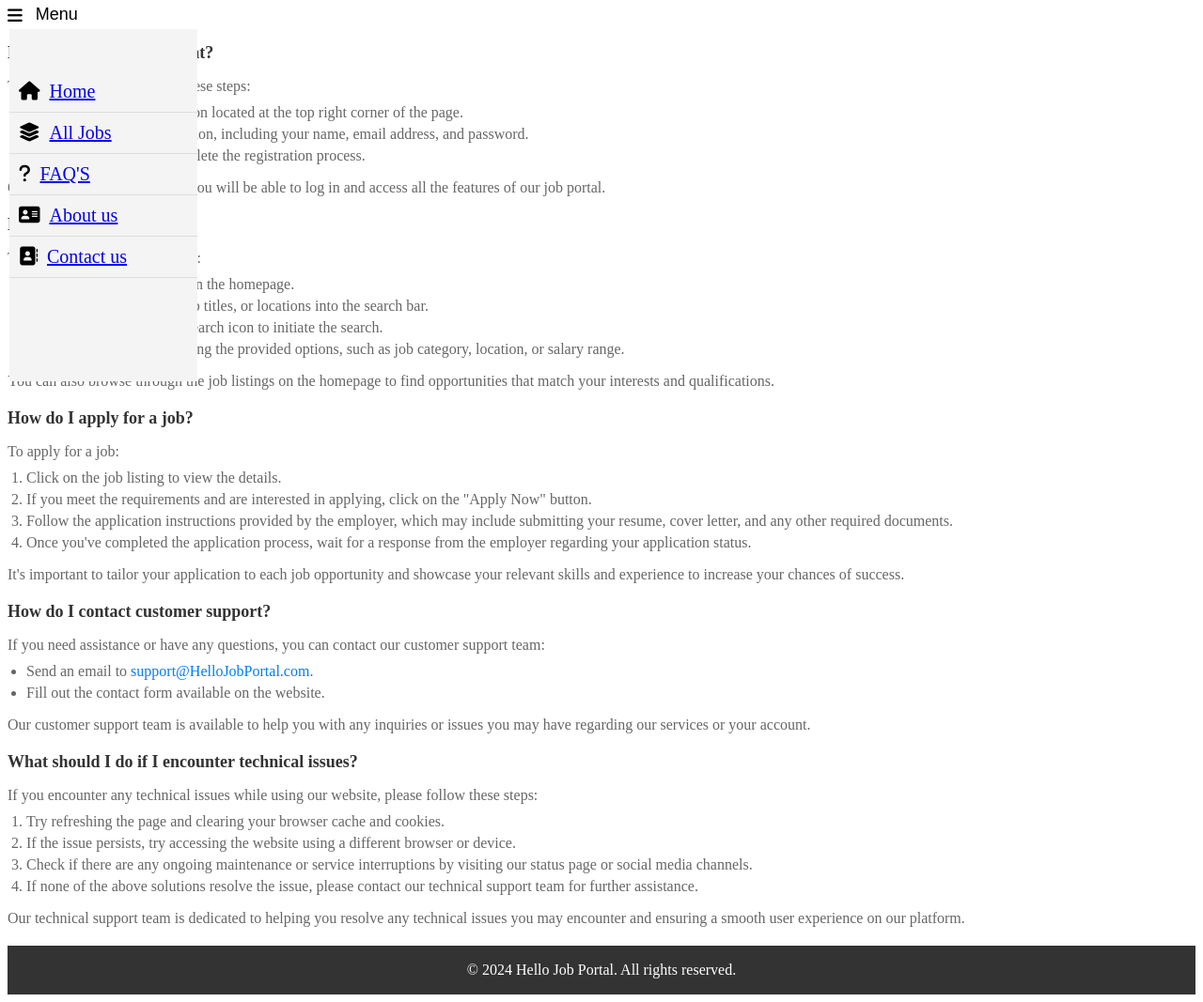
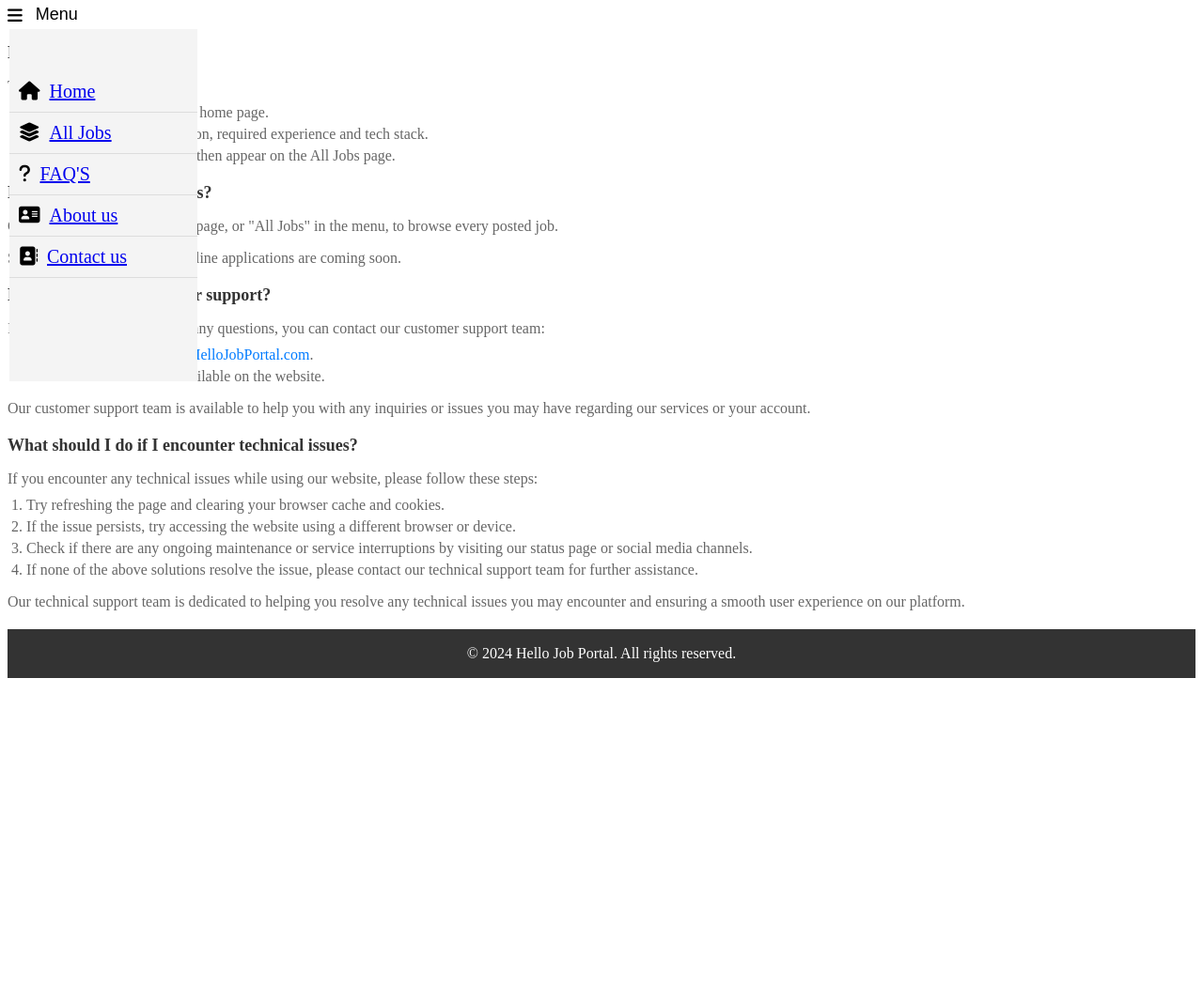
Before and after one commit to kushalnaidu246/Jobportal--Built-using-Java-and-Spring-Boot-framework, a FastAPI app: page /faq in a window 1280 px wide. Shown: the part 216-1283 px from the top of the page at 94% size. After the commit the page ends 938 px from the top, so only its background shows below. Run offline with FastAPI, Linux system fonts and the light colour scheme.

Commit message:
Fix remaining small bugs
- README and FAQ now describe only features that exist
- Contact form now saves the message and shows a thank-you note
- Add friendly 404/error page
- Add CSS for the All Jobs grid
- Add tests for contact form and 404 page

```diff
--- a/app/main.py
+++ b/app/main.py
@@ -4,6 +4,7 @@ from typing import Annotated
 from fastapi import Depends, FastAPI, Form, HTTPException, Request
 from fastapi.responses import HTMLResponse, RedirectResponse
 from fastapi.staticfiles import StaticFiles
+from starlette.exceptions import HTTPException as StarletteHTTPException
 from fastapi.templating import Jinja2Templates
 
 from .repository import PortalRepo
@@ -84,10 +85,30 @@ def faq(request: Request):
 
 
 @app.get("/contact", response_class=HTMLResponse)
-def contact(request: Request):
-    return page(request, "contact.html")
+def contact(request: Request, sent: int = 0):
+    return page(request, "contact.html", sent=bool(sent))
+
+
+@app.post("/contact")
+def send_contact(
+    service: Service,
+    name: Annotated[str, Form(min_length=1, max_length=100)],
+    email: Annotated[str, Form(min_length=3, max_length=200, pattern=r"^[^@\s]+@[^@\s]+\.[^@\s]+$")],
+    message: Annotated[str, Form(min_length=1, max_length=2000)],
+):
+    service.add_message(name.strip(), email.strip(), message.strip())
+    return RedirectResponse("/contact?sent=1", status_code=303)
 
 
 @app.get("/about", response_class=HTMLResponse)
 def about(request: Request):
     return page(request, "about.html")
+
+
+@app.exception_handler(StarletteHTTPException)
+async def http_error(request: Request, exc: StarletteHTTPException):
+    """Show a friendly HTML page for 404 and other HTTP errors."""
+    text = "Page not found" if exc.status_code == 404 else str(exc.detail)
+    return templates.TemplateResponse(
+        request, "error.html", {"code": exc.status_code, "text": text}, status_code=exc.status_code
+    )
--- a/app/repository.py
+++ b/app/repository.py
@@ -8,6 +8,7 @@ class PortalRepo:
 
     def __init__(self) -> None:
         self._lock = Lock()
+        self._messages: list[dict] = []
         self._jobs: list[JobPost] = [
             JobPost(
                 postid=1,
@@ -53,3 +54,8 @@ class PortalRepo:
             )
             self._jobs.append(job)
             return job
+
+    def add_message(self, name: str, email: str, message: str) -> None:
+        """Store a contact-form message (in memory only)."""
+        with self._lock:
+            self._messages.append({"name": name, "email": email, "message": message})
--- a/app/service.py
+++ b/app/service.py
@@ -14,3 +14,6 @@ class PortalService:
 
     def add_job_post(self, profile: str, desc: str, experience: int, techstack: list[str]) -> JobPost:
         return self.repo.add(profile.strip(), desc.strip(), experience, techstack)
+
+    def add_message(self, name: str, email: str, message: str) -> None:
+        self.repo.add_message(name, email, message)
--- a/app/templates/contact.html
+++ b/app/templates/contact.html
@@ -14,7 +14,8 @@
 
             <div class="contact-form">
                 <h2>Contact Form</h2>
-                <form action="#" method="POST"> <!-- Specify action and method -->
+                {% if sent %}<p class="success-note"><strong>Thank you! Your message was sent.</strong></p>{% endif %}
+                <form action="/contact" method="POST">
                     <label for="name">Your Name:</label>
                     <input type="text" id="name" name="name" required>
 
--- a/app/templates/faq.html
+++ b/app/templates/faq.html
@@ -3,51 +3,21 @@
 {% block content %}
 <div class="faq-container">
         <div class="faq-item">
-            <h2 class="question">How do I create an account?</h2>
+            <h2 class="question">How do I post a job?</h2>
             <div class="answer">
-                <p>To create an account, follow these steps:</p>
+                <p>To post a job:</p>
                 <ol>
-                    <li>Click on the "Sign Up" button located at the top right corner of the page.</li>
-                    <li>Fill in the required information, including your name, email address, and password.</li>
-                    <li>Follow the prompts to complete the registration process.</li>
-                </ol>
-                <p>Once your account is created, you will be able to log in and access all the features of our job portal.</p>
-            </div>
+                    <li>Click on "Post a Job" on the home page.</li>
+                    <li>Fill in the job title, description, required experience and tech stack.</li>
+                    <li>Click Submit. Your job will then appear on the All Jobs page.</li>
+                </ol></div>
         </div>
-
-
         <div class="faq-item">
-            <h2 class="question">How do I search for jobs?</h2>
+            <h2 class="question">How do I see available jobs?</h2>
             <div class="answer">
-                <p>To search for jobs on our portal:</p>
-                <ol>
-                    <li>Use the search bar located on the homepage.</li>
-                    <li>Enter relevant keywords, job titles, or locations into the search bar.</li>
-                    <li>Press enter or click on the search icon to initiate the search.</li>
-                    <li>Filter your search results using the provided options, such as job category, location, or salary range.</li>
-                </ol>
-                <p>You can also browse through the job listings on the homepage to find opportunities that match your interests and qualifications.</p>
-            </div>
-        </div>
-
-
-
-        <div class="faq-item">
-            <h2 class="question">How do I apply for a job?</h2>
-            <div class="answer">
-                <p>To apply for a job:</p>
-                <ol>
-                    <li>Click on the job listing to view the details.</li>
-                    <li>If you meet the requirements and are interested in applying, click on the "Apply Now" button.</li>
-                    <li>Follow the application instructions provided by the employer, which may include submitting your resume, cover letter, and any other required documents.</li>
-                    <li>Once you've completed the application process, wait for a response from the employer regarding your application status.</li>
-                </ol>
-                <p>It's important to tailor your application to each job opportunity and showcase your relevant skills and experience to increase your chances of success.</p>
-            </div>
-        </div>
-
-
-        <div class="faq-item">
+                <p>Click "Find Jobs" on the home page, or "All Jobs" in the menu, to browse every posted job.</p>
+                <p>Search, filters, accounts and online applications are coming soon.</p></div>
+        </div><div class="faq-item">
             <h2 class="question">How do I contact customer support?</h2>
             <div class="answer">
                 <p>If you need assistance or have any questions, you can contact our customer support team:</p>
@@ -57,10 +27,7 @@
                 </ul>
                 <p>Our customer support team is available to help you with any inquiries or issues you may have regarding our services or your account.</p>
             </div>
-        </div>
-
-
-        <div class="faq-item">
+        </div><div class="faq-item">
             <h2 class="question">What should I do if I encounter technical issues?</h2>
             <div class="answer">
                 <p>If you encounter any technical issues while using our website, please follow these steps:</p>
@@ -73,7 +40,5 @@
                 <p>Our technical support team is dedicated to helping you resolve any technical issues you may encounter and ensuring a smooth user experience on our platform.</p>
             </div>
         </div>
-
-
     </div>
 {% endblock %}
```
Also changed, not shown: app/static/Design.css (+39 -0 lines), app/templates/error.html (added, +9 -0 lines), tests/test_app.py (+22 -0 lines), README.md.
